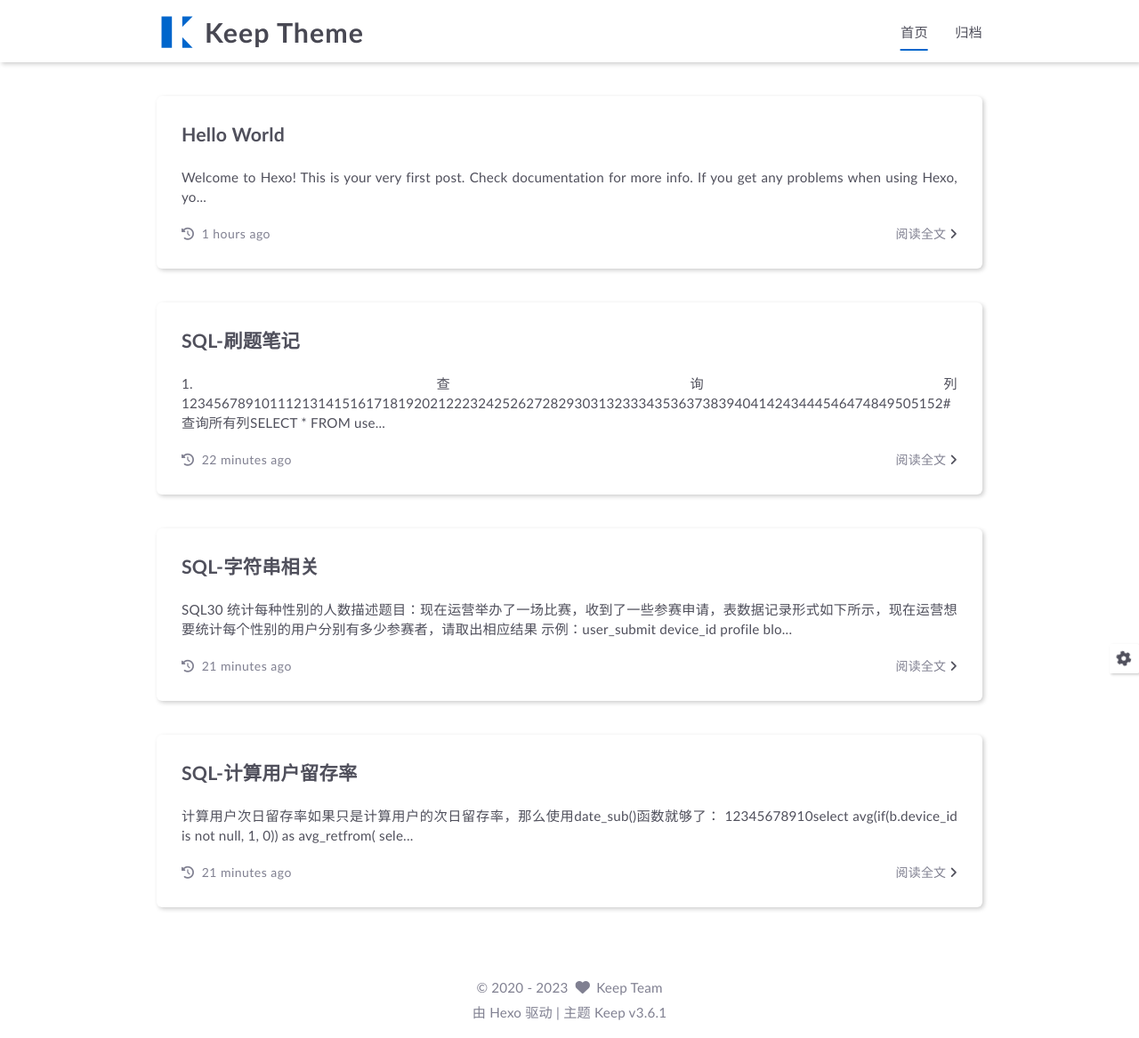
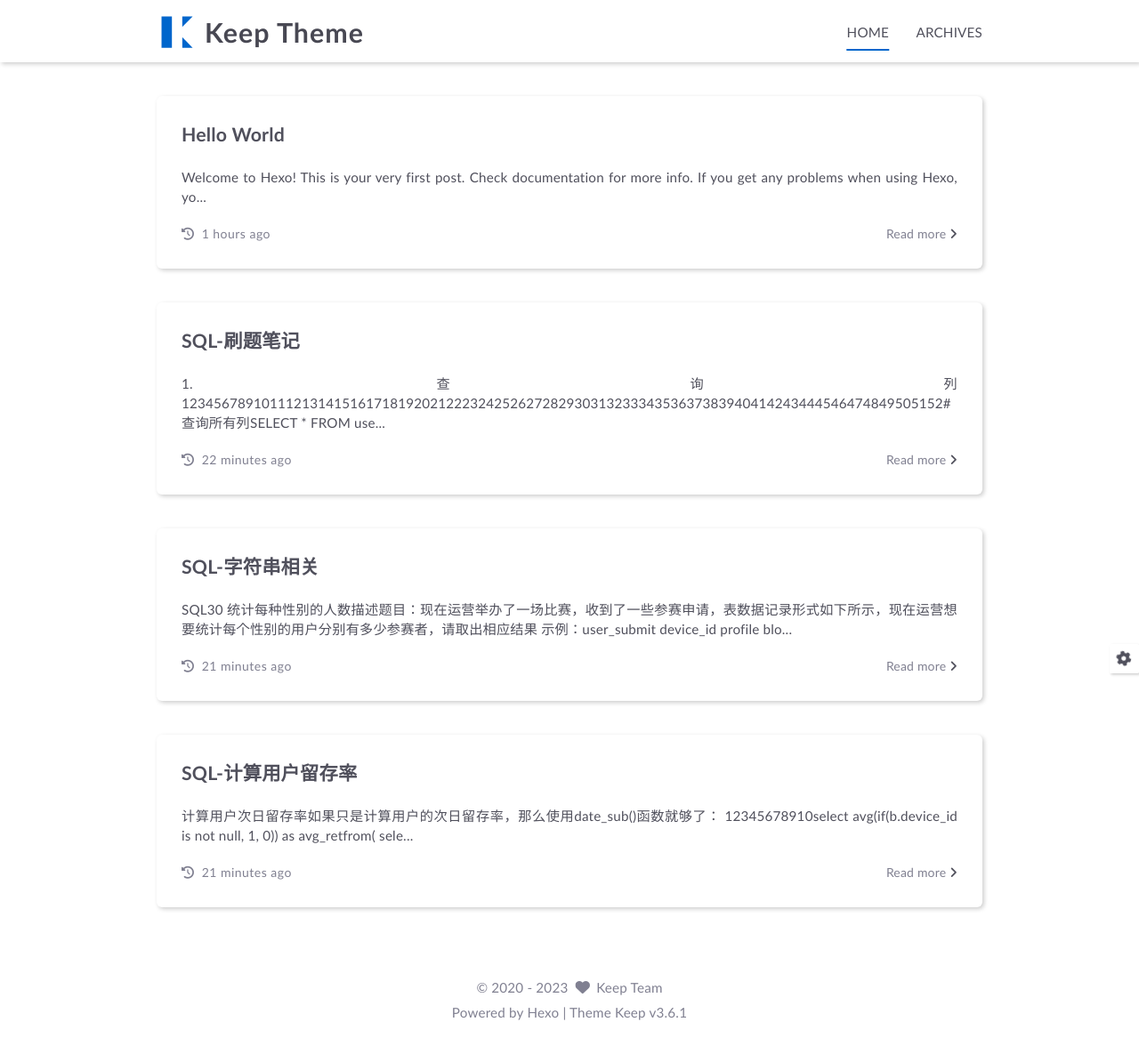
Before and after one commit to Artemis727/Artemis727.GitHub.io, a plain HTML site: page index.html in a window 1280 px wide. Shown: the whole page at 89% size. Drawn offline with Linux system fonts and the light colour scheme.

Commit message:
Site updated: 2023-02-08 08:55:45

```diff
--- a/index.html
+++ b/index.html
@@ -76,7 +76,7 @@
                             <a class="active"
                                href="/"
                             >
-                                首页
+                                HOME
                             </a>
                         </li>
 
@@ -84,7 +84,7 @@
                             <a class=""
                                href="/archives"
                             >
-                                归档
+                                ARCHIVES
                             </a>
                         </li>
 
@@ -105,12 +105,12 @@
 
                 <li class="drawer-menu-item flex-center">
                     <a class="active"
-                       href="/">首页</a>
+                       href="/">HOME</a>
                 </li>
 
                 <li class="drawer-menu-item flex-center">
                     <a class=""
-                       href="/archives">归档</a>
+                       href="/archives">ARCHIVES</a>
                 </li>
 
         </ul>
@@ -159,7 +159,7 @@
 
     </div>
 
-    <a class="read-more" href="/2023/02/07/hello-world/">阅读全文&nbsp;<i class="fas fa-angle-right"></i></a>
+    <a class="read-more" href="/2023/02/07/hello-world/">Read more&nbsp;<i class="fas fa-angle-right"></i></a>
 </div>
 
             </li>
@@ -192,7 +192,7 @@
 
     </div>
 
-    <a class="read-more" href="/2023/02/07/SQL%20%E5%88%B7%E9%A2%98%E7%AC%94%E8%AE%B0/">阅读全文&nbsp;<i class="fas fa-angle-right"></i></a>
+    <a class="read-more" href="/2023/02/07/SQL%20%E5%88%B7%E9%A2%98%E7%AC%94%E8%AE%B0/">Read more&nbsp;<i class="fas fa-angle-right"></i></a>
 </div>
 
             </li>
@@ -232,7 +232,7 @@
 
     </div>
 
-    <a class="read-more" href="/2023/02/07/SQL-%E5%AD%97%E7%AC%A6%E4%B8%B2%E7%9B%B8%E5%85%B3/">阅读全文&nbsp;<i class="fas fa-angle-right"></i></a>
+    <a class="read-more" href="/2023/02/07/SQL-%E5%AD%97%E7%AC%A6%E4%B8%B2%E7%9B%B8%E5%85%B3/">Read more&nbsp;<i class="fas fa-angle-right"></i></a>
 </div>
 
             </li>
@@ -266,7 +266,7 @@
 
     </div>
 
-    <a class="read-more" href="/2023/02/07/SQL-%E8%AE%A1%E7%AE%97%E7%94%A8%E6%88%B7%E6%AC%A1%E6%97%A5%E7%95%99%E5%AD%98%E7%8E%87/">阅读全文&nbsp;<i class="fas fa-angle-right"></i></a>
+    <a class="read-more" href="/2023/02/07/SQL-%E8%AE%A1%E7%AE%97%E7%94%A8%E6%88%B7%E6%AC%A1%E6%97%A5%E7%95%99%E5%AD%98%E7%8E%87/">Read more&nbsp;<i class="fas fa-angle-right"></i></a>
 </div>
 
             </li>
@@ -306,7 +306,7 @@
         </div>
 
         <div class="theme-info info-item">
-            由 <a target="_blank" href="https://hexo.io">Hexo</a> 驱动&nbsp;|&nbsp;主题&nbsp;<a class="theme-version" target="_blank" href="https://github.com/XPoet/hexo-theme-keep">Keep v3.6.1</a>
+            Powered by <a target="_blank" href="https://hexo.io">Hexo</a>&nbsp;|&nbsp;Theme&nbsp;<a class="theme-version" target="_blank" href="https://github.com/XPoet/hexo-theme-keep">Keep v3.6.1</a>
         </div>
 
 
```
Also changed, not shown: 2023/02/07/SQL 刷题笔记/index.html (+7 -7 lines), 2023/02/07/SQL-字符串相关/index.html (+7 -7 lines), 2023/02/07/SQL-计算用户次日留存率/index.html (+6 -6 lines), 2023/02/07/hello-world/index.html (+6 -6 lines), archives/2023/02/index.html (+6 -6 lines), archives/2023/index.html (+6 -6 lines), archives/index.html (+6 -6 lines).
